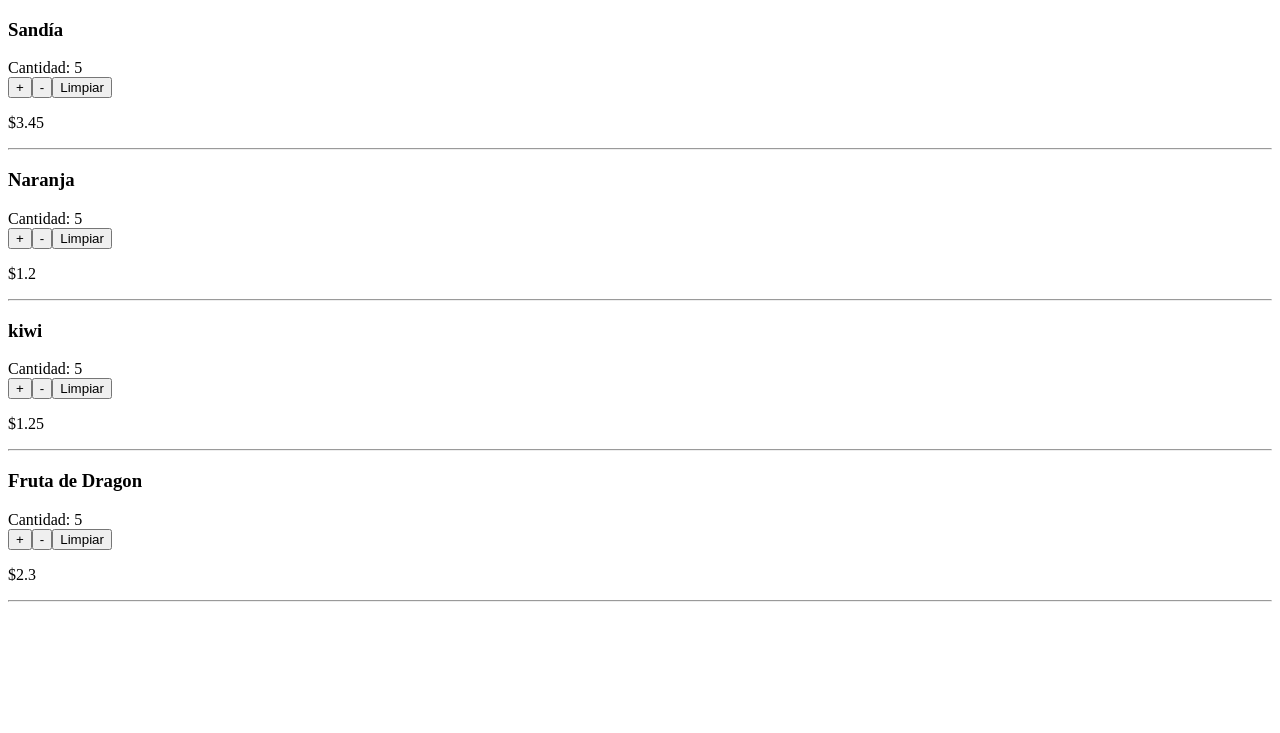
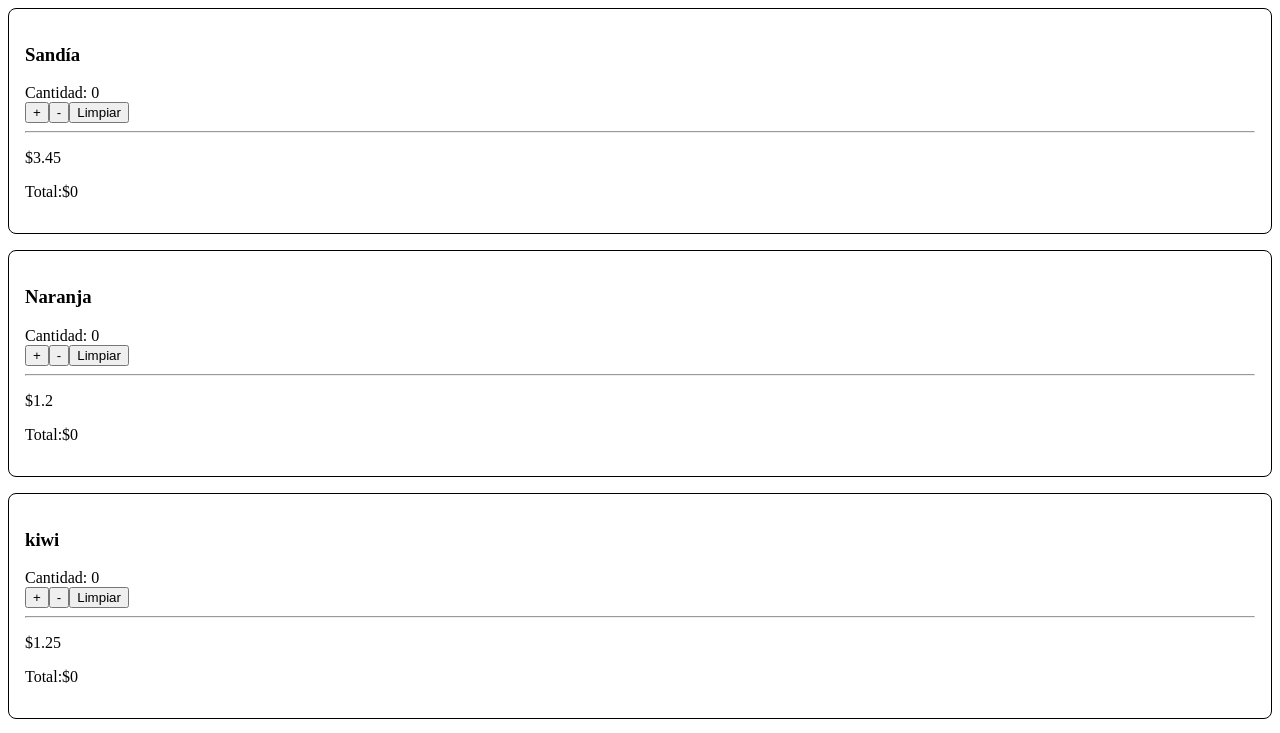
Before and after one commit to JPLozanoE/react-fundamentos, a React (Create React App) app: page / in a window 1280 px wide. Shown: the top 733 px of the page. Built offline with nearby package versions, Linux system fonts and the light colour scheme.

Commit message:
Lección 23 aplicación de estilos

```diff
--- a/src/App.js
+++ b/src/App.js
@@ -1,6 +1,7 @@
 import React from 'react'
 import TarjetaFruta from './componentes/TarjetaFruta'
-// en este archivo se colocaron los componentes en la App
+// en este archivo se colocaron los componentes en la App.
+// ESTE ES UN COMPONENTE FUNCIONAL, SIN ESTADO
 var FrutaExotica='Fruta de Dragon'
 const App = ()=>
     (
--- a/src/componentes/TarjetaFruta.js
+++ b/src/componentes/TarjetaFruta.js
@@ -1,8 +1,9 @@
 import React from 'react'
 // Este fichero (componentes) quedó como directorio para reutilizaación de componentes
+// ESTE COMPONENTE ES UN COMPONENTE ESTATAL O DE CLASE, CON ESTADO
 class TarjetaFruta extends React.Component{
     state={
-        cantidad:5
+        cantidad:0
     }
     // El método puede funcionar así
     agregar=()=>this.setState({cantidad: this.state.cantidad+1})
@@ -17,8 +18,22 @@ class TarjetaFruta extends React.Component{
     limpiar=()=>this.setState({cantidad: 0})
 
     render(){
+        // Declaración de lógica para determinación de colores en CSS. Separar lógica del operador. cuando esté la variable en el operador solamente debe de compararse si la variable que contiene la condición es true or false
+        const hasItems =this.state.cantidad>0
+        const styles={
+            border: '1px solid black',
+            // Utilizar Camel Case para propiedades CSS. Otra alternativa es colocar comillas a las propiedades
+            marginBottom: '1em',
+            'border-radius': '0.5em',
+            // IMPORTANTE, EL PADDING HACE MARGEN HACIA DENTRO. IMPORTANTE APRENDER A USAR CSS PINCHE MENSO
+            padding: '1em',
+            // USO DE OPERADORES TERNARIOS. EL OPERADOR TERNARIO HACE UN TOGGLE ENTRE DATOS EN CASO DE CUMPLIRSE O NO CUMPLIRSE UNA CONDICIÓN
+            background: hasItems ? 'linear-gradient(45deg,black,#4a02f7)' : '#FFF',
+            color: hasItems ? '#FFF' : '#000',
+            transition: 'all 400ms ease-out'
+        }
         return (
-                <div>
+                <div style={styles}>
                     <h3>{this.props.name}</h3>
                     <div>
                         Cantidad: {this.state.cantidad}
@@ -38,8 +53,11 @@ class TarjetaFruta extends React.Component{
                         this.limpiar}>
                     Limpiar
                     </button>
+                    <hr/>
                     <p>${this.props.price}</p>
-                    <hr/>
+                    {/* Multiplicamos el Precio en la prop por la cantidad en el estado */}
+                    <p>Total:${this.props.price * this.state.cantidad}</p>
+
                 </div>
             )
     }
```
